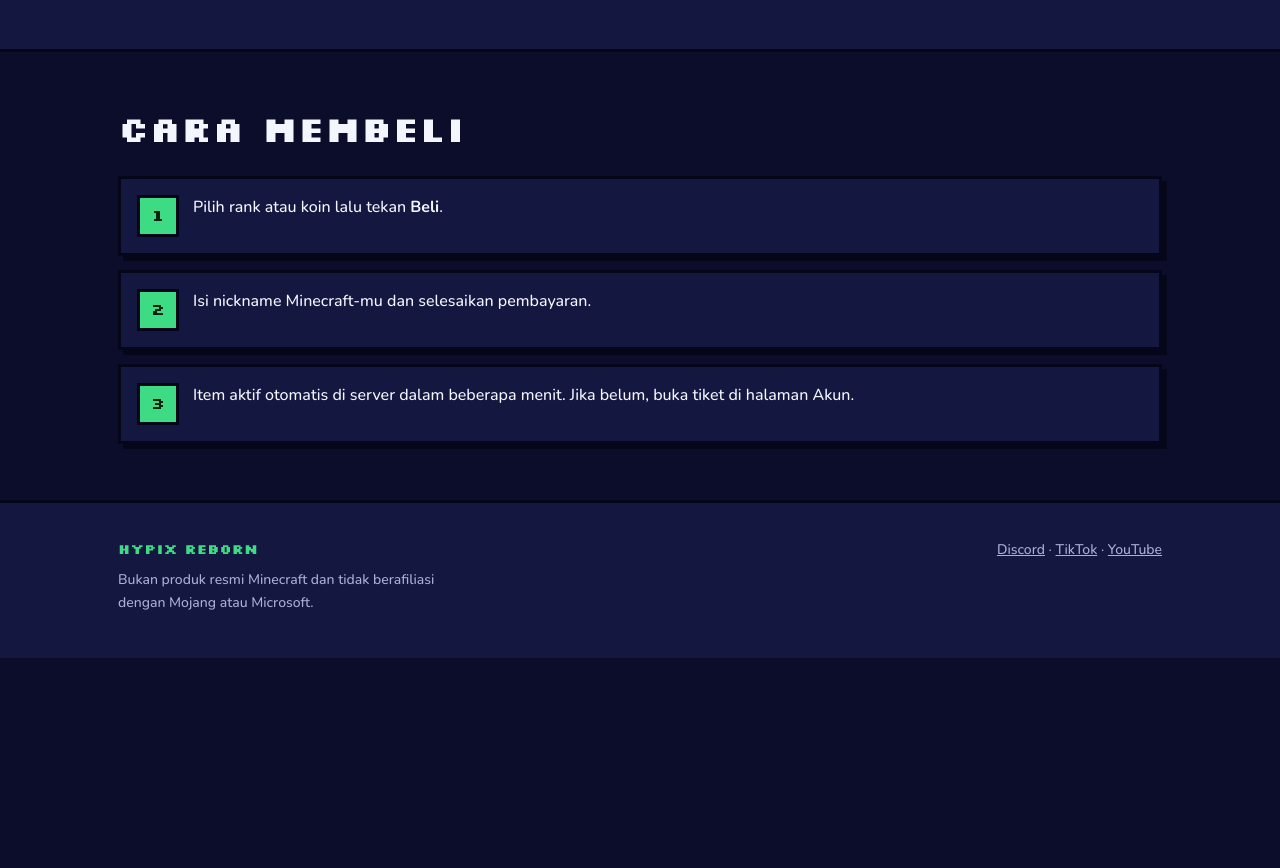
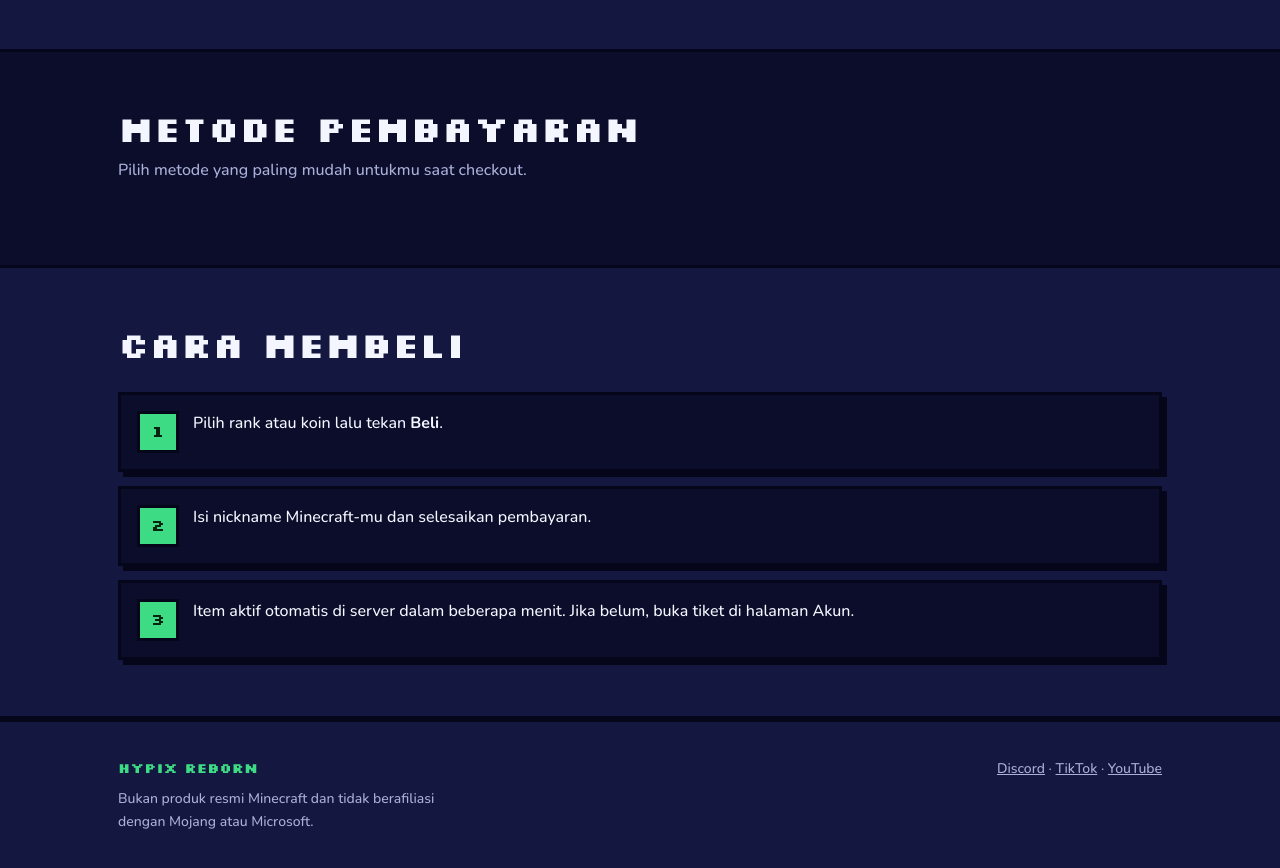
Before and after one commit to chisatoboba/Hypix, a plain HTML site: page store.html in a window 1280 px wide. Shown: the part 1109-1977 px from the top of the page. Before the commit the page ends 1767 px from the top, so only its background shows below. Drawn offline with nearby package versions, Linux system fonts and the light colour scheme; no server answers.

Commit message:
Add payment methods section to store.html

```diff
--- a/store.html
+++ b/store.html
@@ -2,5 +2,6 @@
 <div class="page"><div class="w"><h1>Rank &amp; Store</h1><p>Dukung server dan dapatkan keuntungan. Pembayaran lewat QRIS, e-wallet, dan transfer bank.</p></div></div>
 <section><div class="w"><div class="h"><h2>Rank</h2></div><div class="grid" id="ranks"></div></div></section>
 <section class="alt"><div class="w"><div class="h"><h2>Koin</h2><p>Dipakai untuk membeli kosmetik dan item di toko in-game.</p></div><div class="grid" id="coins"></div></div></section>
-<section><div class="w"><div class="h"><h2>Cara membeli</h2></div><ol class="steps"><li class="box"><span>Pilih rank atau koin lalu tekan <b>Beli</b>.</span></li><li class="box"><span>Isi nickname Minecraft-mu dan selesaikan pembayaran.</span></li><li class="box"><span>Item aktif otomatis di server dalam beberapa menit. Jika belum, buka tiket di halaman Akun.</span></li></ol></div></section>
-<div id="ftr"></div><script src="https://cdn.jsdelivr.net/npm/@supabase/supabase-js@2.45.4/dist/umd/supabase.js"></script><script src="config.js"></script><script src="app.js"></script><script>renderRanks("ranks");renderCoins("coins")</script></body></html>
+<section><div class="w"><div class="h"><h2>Metode pembayaran</h2><p>Pilih metode yang paling mudah untukmu saat checkout.</p></div><div class="grid" id="pays"></div></div></section>
+<section class="alt"><div class="w"><div class="h"><h2>Cara membeli</h2></div><ol class="steps"><li class="box"><span>Pilih rank atau koin lalu tekan <b>Beli</b>.</span></li><li class="box"><span>Isi nickname Minecraft-mu dan selesaikan pembayaran.</span></li><li class="box"><span>Item aktif otomatis di server dalam beberapa menit. Jika belum, buka tiket di halaman Akun.</span></li></ol></div></section>
+<div id="ftr"></div><script src="https://cdn.jsdelivr.net/npm/@supabase/supabase-js@2.45.4/dist/umd/supabase.js"></script><script src="config.js"></script><script src="app.js"></script><script>renderRanks("ranks");renderCoins("coins");renderPays("pays")</script></body></html>
```
